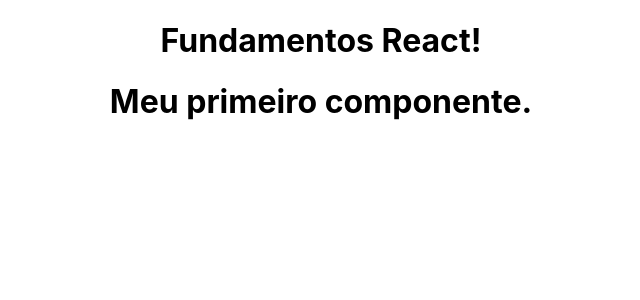
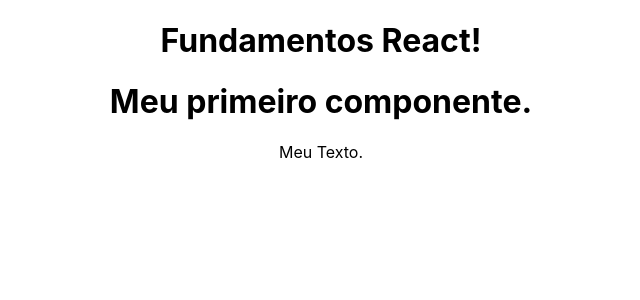
Before and after one commit to matheusedivaldo/react-studies, a React (Create React App) app in the folder 2_FUNDAMENTOS/fundamentos/: page / in a window 1280 px wide. Shown: the top 300 px of the page, without its empty margins (319-959 px from the left). Built offline with nearby package versions, Linux system fonts and the light colour scheme.

Commit message:
Conhecendo o JSX

```diff
--- a/2_FUNDAMENTOS/fundamentos/src/components/FirstComponent.jsx
+++ b/2_FUNDAMENTOS/fundamentos/src/components/FirstComponent.jsx
@@ -2,6 +2,7 @@
     return(
         <div>
             <h1>Meu primeiro componente.</h1>
+            <p className="teste">Meu Texto.</p>
         </div>
     )
 }
```
